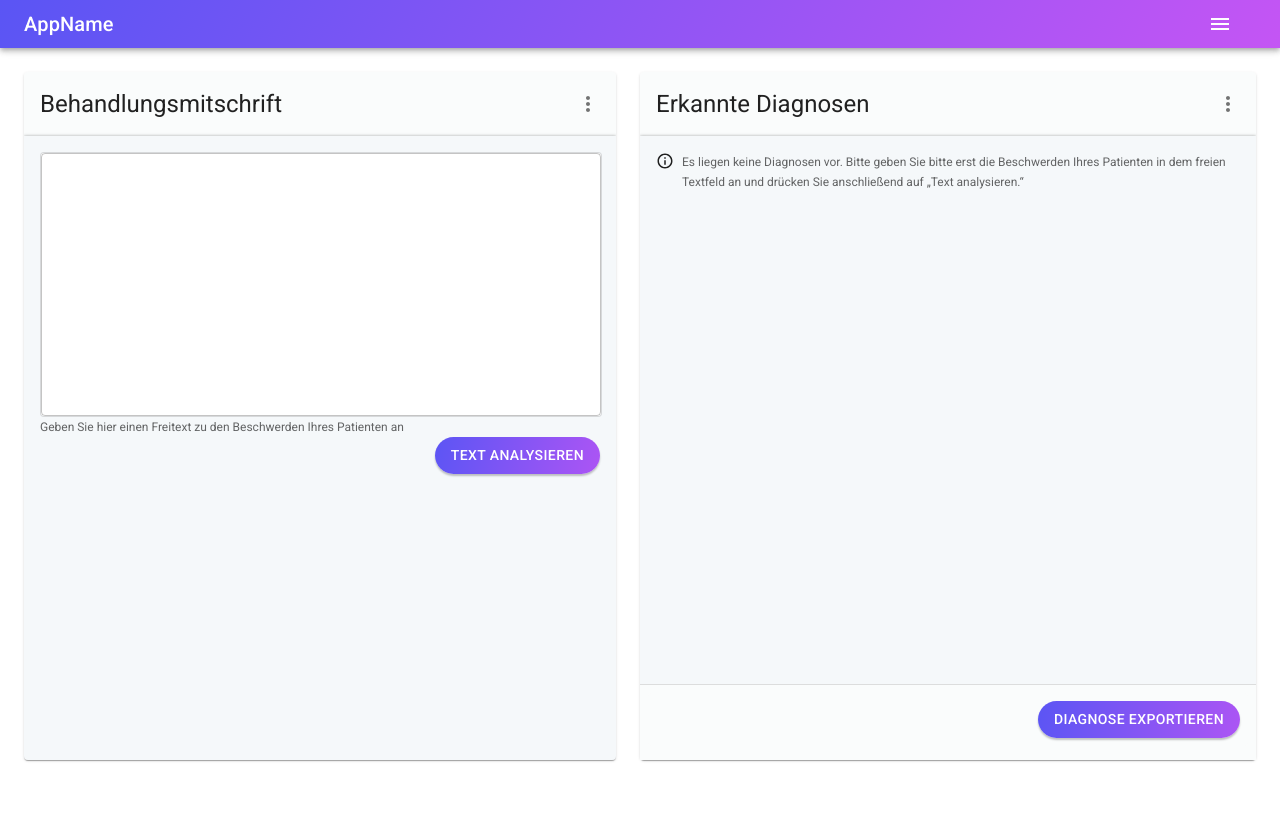
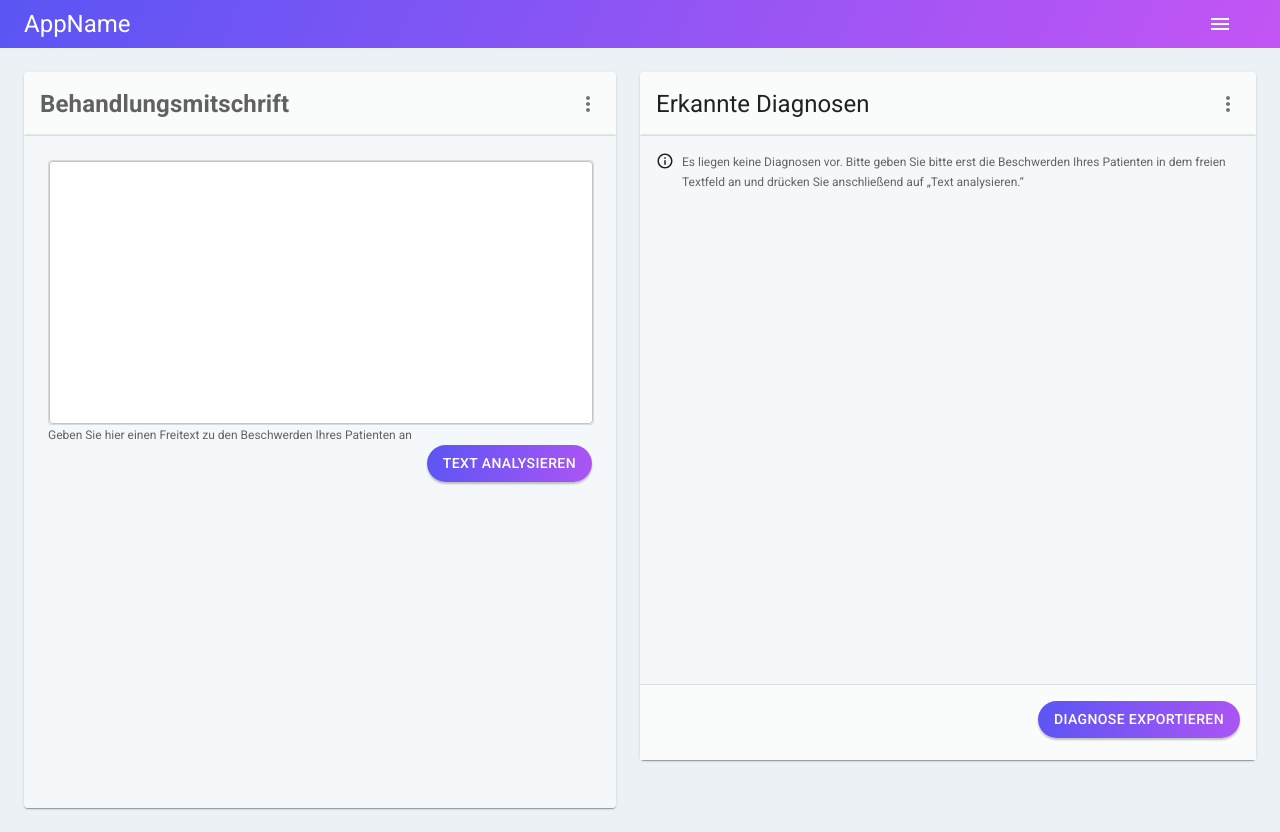
Before and after one commit to chami98/Mediverse, a React (Create React App) app: page / in a window 1280 px wide. Before the commit the page ends 800 px from the top, so only its background shows below. Built offline with nearby package versions, Linux system fonts and the light colour scheme.

Commit message:
fixed fontsize issues

```diff
--- a/src/App.css
+++ b/src/App.css
@@ -1,38 +1,8 @@
-.App {
-  text-align: center;
+.AppName {
+  text-align: left;
+  font-family: "Roboto";
+  letter-spacing: 0px;
+  color: #ffffff;
+  opacity: 1;
+  font-size: 24px;
 }
-
-.App-logo {
-  height: 40vmin;
-  pointer-events: none;
-}
-
-@media (prefers-reduced-motion: no-preference) {
-  .App-logo {
-    animation: App-logo-spin infinite 20s linear;
-  }
-}
-
-.App-header {
-  background-color: #282c34;
-  min-height: 100vh;
-  display: flex;
-  flex-direction: column;
-  align-items: center;
-  justify-content: center;
-  font-size: calc(10px + 2vmin);
-  color: white;
-}
-
-.App-link {
-  color: #61dafb;
-}
-
-@keyframes App-logo-spin {
-  from {
-    transform: rotate(0deg);
-  }
-  to {
-    transform: rotate(360deg);
-  }
-}
--- a/src/Components/Header.js
+++ b/src/Components/Header.js
@@ -4,6 +4,20 @@ import Toolbar from "@mui/material/Toolbar";
 import Typography from "@mui/material/Typography";
 import IconButton from "@mui/material/IconButton";
 import MenuIcon from "@mui/icons-material/Menu";
+import { Box } from "@mui/system";
+import { createMuiTheme } from "@mui/material/styles";
+import "../App.css";
+
+// const theme = createMuiTheme({
+//   //v5.0.0
+//   typography: {
+//     appName: {},
+//   },
+// });
+
+// const CardContentNoPadding = styled(Typography)(`
+// fontSize: [24, "!important"],
+// `);
 
 const Header = () => {
   return (
@@ -15,9 +29,19 @@ const Header = () => {
       }}
     >
       <Toolbar variant="dense" sx={{ justifyContent: "space-between" }}>
-        <Typography variant="h6" color="inherit" component="div">
-          AppName
-        </Typography>
+        <Box
+          sx={{
+            textAlign: "left",
+            fontFamily: "Roboto",
+            letterSpacing: "0px",
+            color: "#FFFFFF",
+            opacity: 1,
+          }}
+        >
+          <Typography variant="appName" color="inherit" component="div" className="AppName">
+            AppName
+          </Typography>
+        </Box>
 
         <IconButton edge="end" color="inherit" aria-label="menu" sx={{ mr: 2 }}>
           <MenuIcon />
--- a/src/Components/HomeContainer.js
+++ b/src/Components/HomeContainer.js
@@ -5,7 +5,7 @@ import OutputDataContainer from "./OutputDataContainer";
 
 const HomeContainer = ({ symtoms, setSymtoms }) => {
   return (
-    <div>
+    <div style={{ backgroundColor: "#EBF1F5" }}>
       <Grid container>
         <Grid item xs={6} sx={{ padding: "24px" }}>
           <TextAnalyzeContainer symtoms={symtoms} setSymtoms={setSymtoms} />
--- a/src/Components/TextAnalyzeContainer.js
+++ b/src/Components/TextAnalyzeContainer.js
@@ -7,20 +7,26 @@ import IconButton from "@mui/material/IconButton";
 import Typography from "@mui/material/Typography";
 import MoreVertIcon from "@mui/icons-material/MoreVert";
 import Box from "@mui/material/Box";
-import { Button, TextField } from "@mui/material";
+import { Button, createTheme, TextField } from "@mui/material";
+import "../App.css";
 
 const axios = require("axios").default;
 
-const ExpandMore = styled((props) => {
-  const { expand, ...other } = props;
-  return <IconButton {...other} />;
-})(({ theme, expand }) => ({
-  transform: !expand ? "rotate(0deg)" : "rotate(180deg)",
-  marginLeft: "auto",
-  transition: theme.transitions.create("transform", {
-    duration: theme.transitions.duration.shortest,
-  }),
-}));
+const CardContentNoPadding = styled(CardContent)(`
+  padding: 0;
+  &:last-child {
+    padding-bottom: 0;
+  }
+`);
+
+const MyComponent = styled(Typography)({
+  textAlign: "left",
+  font: "normal normal bold 20px/24px Roboto",
+  letterSpacing: "0.15px",
+  color: "#616161",
+  opacity: 1,
+  fontSize: "24px",
+});
 
 const TextAnalyzeContainer = ({ symtoms, setSymtoms }) => {
   const handleClick = () => {
@@ -64,6 +70,7 @@ const TextAnalyzeContainer = ({ symtoms, setSymtoms }) => {
     <Box sx={{ display: "flex", flexDirection: "column" }}>
       <Card>
         <CardHeader
+          className="cardHeaderText"
           sx={{
             textAlign: "left",
             background: "#FAFCFC 0% 0% no-repeat padding-box",
@@ -73,18 +80,26 @@ const TextAnalyzeContainer = ({ symtoms, setSymtoms }) => {
               <MoreVertIcon />
             </IconButton>
           }
-          title="Behandlungsmitschrift"
+          title={
+            <MyComponent
+              varient="h6"
+              color="inherit"
+              sx={{ fontSixe: "100px" }}
+            >
+              Behandlungsmitschrift
+            </MyComponent>
+          }
         />
         <Box
           sx={{
             background: "#F5F8FA 0% 0% no-repeat padding-box",
             boxShadow: "0px 0px 3px #00000058",
             opacity: 1,
-
             height: "78vh",
+            padding: "24px",
           }}
         >
-          <CardContent>
+          <CardContentNoPadding>
             <Box
               sx={{
                 background: "#FFFFFF 0% 0% no-repeat padding-box",
@@ -139,7 +154,7 @@ const TextAnalyzeContainer = ({ symtoms, setSymtoms }) => {
                 TEXT ANALYSIEREN
               </Button>
             </Box>
-          </CardContent>
+          </CardContentNoPadding>
         </Box>
       </Card>
     </Box>
--- a/src/index.css
+++ b/src/index.css
@@ -1,13 +1,22 @@
 body {
   margin: 0;
-  font-family: -apple-system, BlinkMacSystemFont, 'Segoe UI', 'Roboto', 'Oxygen',
-    'Ubuntu', 'Cantarell', 'Fira Sans', 'Droid Sans', 'Helvetica Neue',
+  font-family: -apple-system, BlinkMacSystemFont, "Segoe UI", "Roboto", "Oxygen",
+    "Ubuntu", "Cantarell", "Fira Sans", "Droid Sans", "Helvetica Neue",
     sans-serif;
   -webkit-font-smoothing: antialiased;
   -moz-osx-font-smoothing: grayscale;
 }
 
 code {
-  font-family: source-code-pro, Menlo, Monaco, Consolas, 'Courier New',
+  font-family: source-code-pro, Menlo, Monaco, Consolas, "Courier New",
     monospace;
 }
+
+.css-5hcc9 {
+  text-align: left;
+  font: normal normal medium 24px/32px Roboto;
+  letter-spacing: 0px;
+  color: #ffffff;
+  opacity: 1;
+  font-size: "24px";
+}
```
Also changed, not shown: src/Components/ExportDiagnosisModal.js (added, +46 -0 lines), src/styles/HeaderStyles.css (added, +7 -0 lines).
